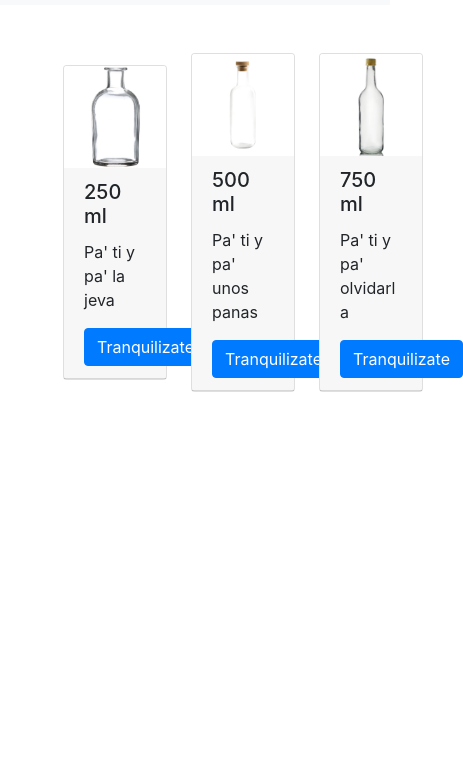
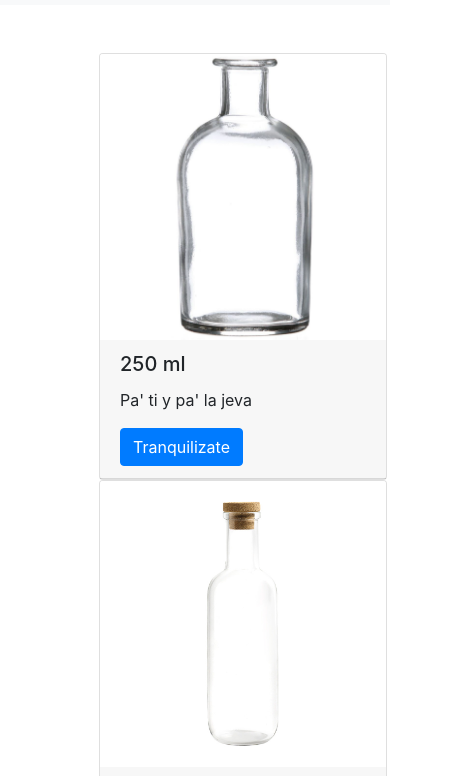
Before and after one commit to anarculture/Tranquilo, a plain HTML site: page index.html in a window 390 px wide. Shown: the part 51-827 px from the top of the page, 463 px wide, since content can reach past the window. Drawn offline with nearby package versions, Linux system fonts and the light colour scheme.

Commit message:
responsive

```diff
--- a/index.html
+++ b/index.html
@@ -18,7 +18,7 @@
     </nav>
 
       <div class="container m-5">
-        <div class="d-flex align-items-center justify-content-between">
+        <div class="d-flex flex-column d-sm-flex flex-sm-row align-items-center justify-content-between">
           <div class="card" style="width: 18rem;">
             <img src="images/250.jpeg" class="card-img-top" alt="...">
             <div class="card-header">
```
